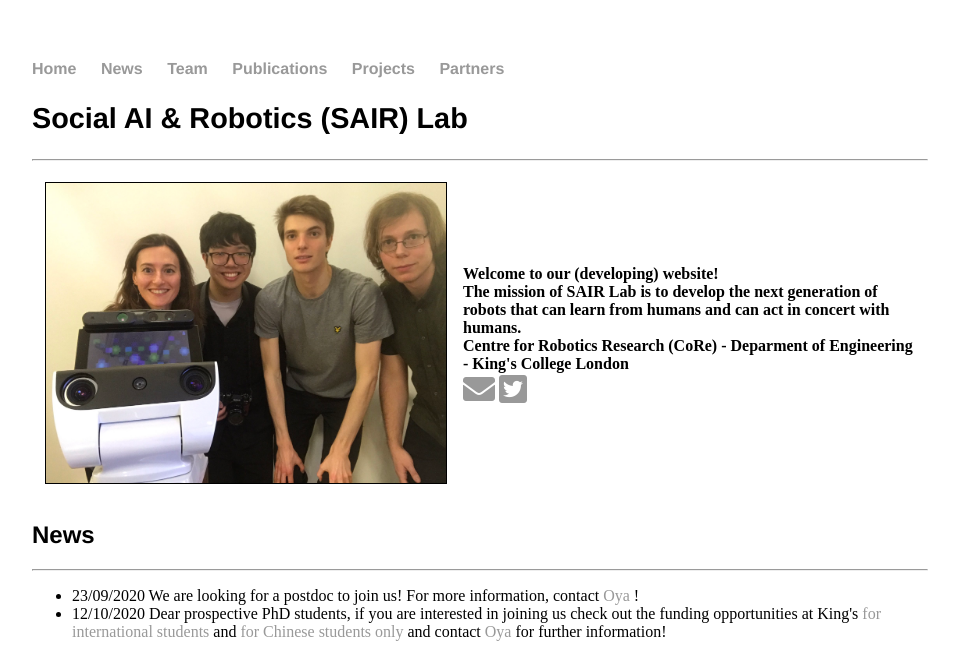
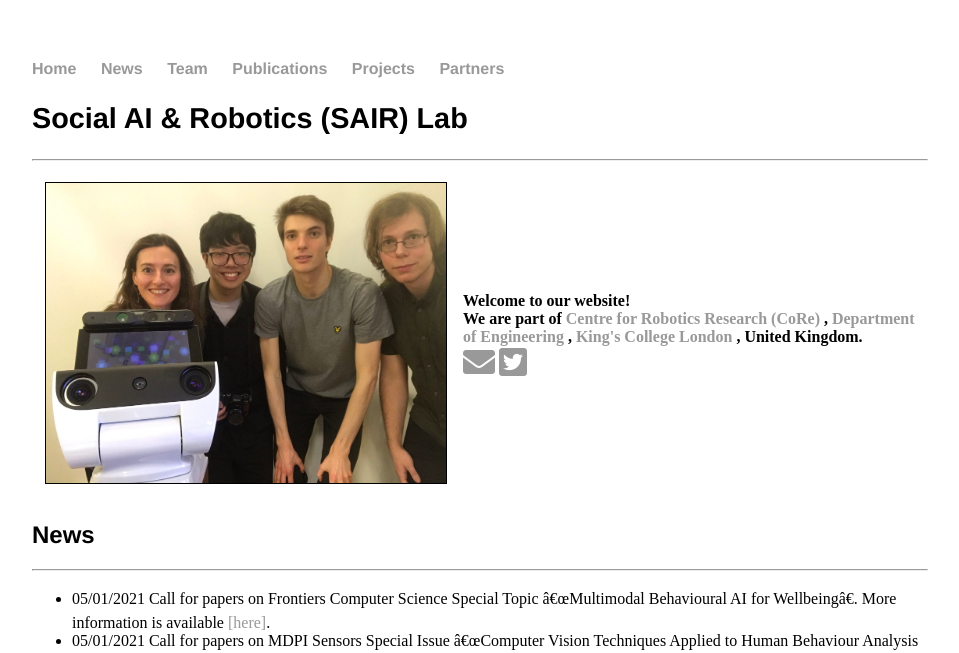
Before and after one commit to sairlab/sairlab.github.io, a Jekyll site: the page built from index.html, in a window 1280 px wide and 1400 px high. Shown: the top 653 px of the window, without its empty margins (160-1119 px from the left). Built offline with Jekyll 4.4.1, drawn with Linux system fonts in a browser that asks for light colours; a style sheet for code colours, icons or effects is not loaded; some of the changed text lies outside the part shown.

Commit message:
updating the main page

```diff
--- a/index.html
+++ b/index.html
@@ -17,11 +17,9 @@
 		<img padding="0px 20px 15px 0px" src="images/profile.jpg"  width="400" height="inherit" border="1px" alt="">
 	</td>
 	<td>
-		<b>Welcome to our (developing) website! <b> <br>
-        <b> The mission of SAIR Lab is to develop the next generation of robots that can learn from humans and can act in concert with humans. <b> <br>
-         <b>   Centre for Robotics Research (CoRe) - Deparment of Engineering - King's College London <b> <br>
+		<b>Welcome to our website! <b> <br>
+        <b> We are part of <a href="https://www.kcl.ac.uk/research/core"> Centre for Robotics Research (CoRe) </a>, <a href="https://www.kcl.ac.uk/engineering"> Department of Engineering </a>, <a href="https://www.kcl.ac.uk"> King's College London </a>, United Kingdom. <b> <br>
         <b> <a href="mailto:sairlteam@gmail.com"><i class="icon fa fa-envelope fa-2x"></i></a> <a href="https://twitter.com/SAIRLab"><i class="icon fab fa-twitter-square fa-2x"></i></a>
-
 </a> <b>
     </td>
 	</tr>
@@ -33,9 +31,9 @@
 
     <h2> News </h2>
     <hr>
-
     <ul>
-
+        <li> 05/01/2021 Call for papers on Frontiers Computer Science Special Topic “Multimodal Behavioural AI for Wellbeing”. More information is available <a href="https://www.frontiersin.org/research-topics/18176/multimodal-behavioural-ai-for-wellbeing"> [here]</a>. </li>
+        <li> 05/01/2021 Call for papers on MDPI Sensors Special Issue “Computer Vision Techniques Applied to Human Behaviour Analysis in the Real-World”. More information is available <a href="https://www.mdpi.com/journal/sensors/special_issues/human_behaviour_analysis"> [here]</a>. </li>
         <li> 23/09/2020 We are looking for a postdoc to join us! For more information, contact <a href="mailto:oya.celiktutan@kcl.ac.uk">Oya </a> ! </li>
         <li> 12/10/2020 Dear prospective PhD students, if you are interested in joining us check out the funding opportunities at King's <a href="https://www.kcl.ac.uk/study/postgraduate/fees-and-funding/student-funding/postgraduate-research-funding">for international students </a> and <a href="https://www.kcl.ac.uk/study/funding/kings-china-scholarship-council-phd-scholarship-programme-k-csc"> for Chinese students only</a>  and contact <a href="mailto:oya.celiktutan@kcl.ac.uk">Oya </a> for further information! </li>
 
```
Also changed, not shown: other parts of index.html (+2 -2 lines).
